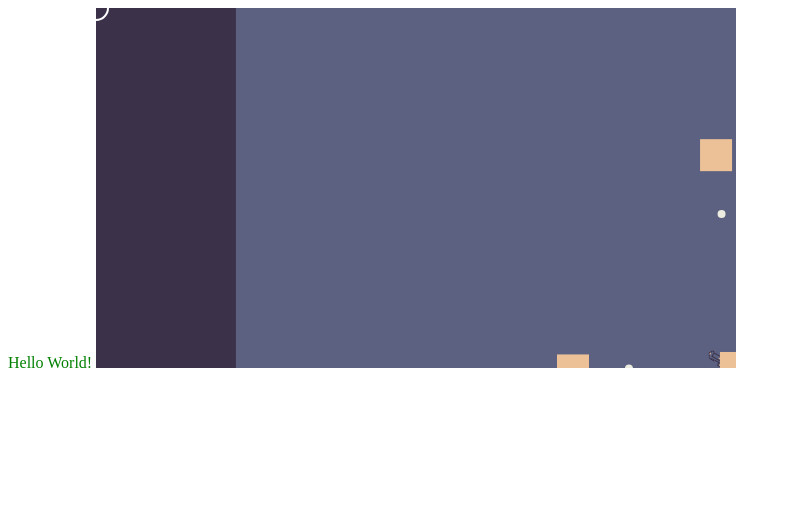
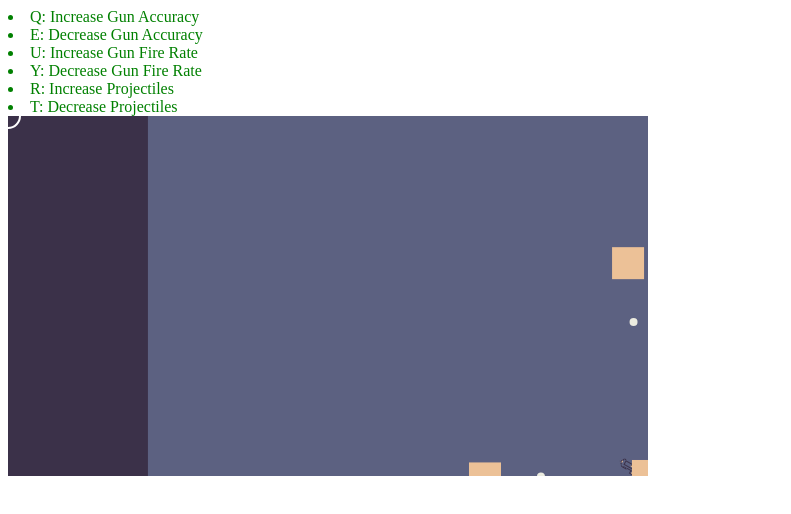
Before and after one commit to ActuallyKevinWhite/bullet, a website: page game/index.html in a window 1280 px wide. Shown: the whole page, without its empty margins (0-791 px from the left). Drawn offline with Linux system fonts and the light colour scheme.

Commit message:
Just updating the index

```diff
--- a/game/index.html
+++ b/game/index.html
@@ -3,11 +3,18 @@
 <head>
     <meta charset="UTF-8">
     <meta name="viewport" content="width=device-width, initial-scale=1.0">
-    <title>Realms of Algard: Enchanted Eclipses</title>
+    <title>Neon Vanguard: Urban Uprising</title>
     <link rel="stylesheet" href="visual/style.css">
 </head>
 <body>
-    Hello World!
+    <div>
+        <li>Q: Increase Gun Accuracy</li>
+        <li>E: Decrease Gun Accuracy</li>
+        <li>U: Increase Gun Fire Rate</li>
+        <li>Y: Decrease Gun Fire Rate</li>
+        <li>R: Increase Projectiles</li>
+        <li>T: Decrease Projectiles</li>
+    </div>
     <canvas id="display"></canvas>
     <script src="code/main.js"></script>
 </body>
```
